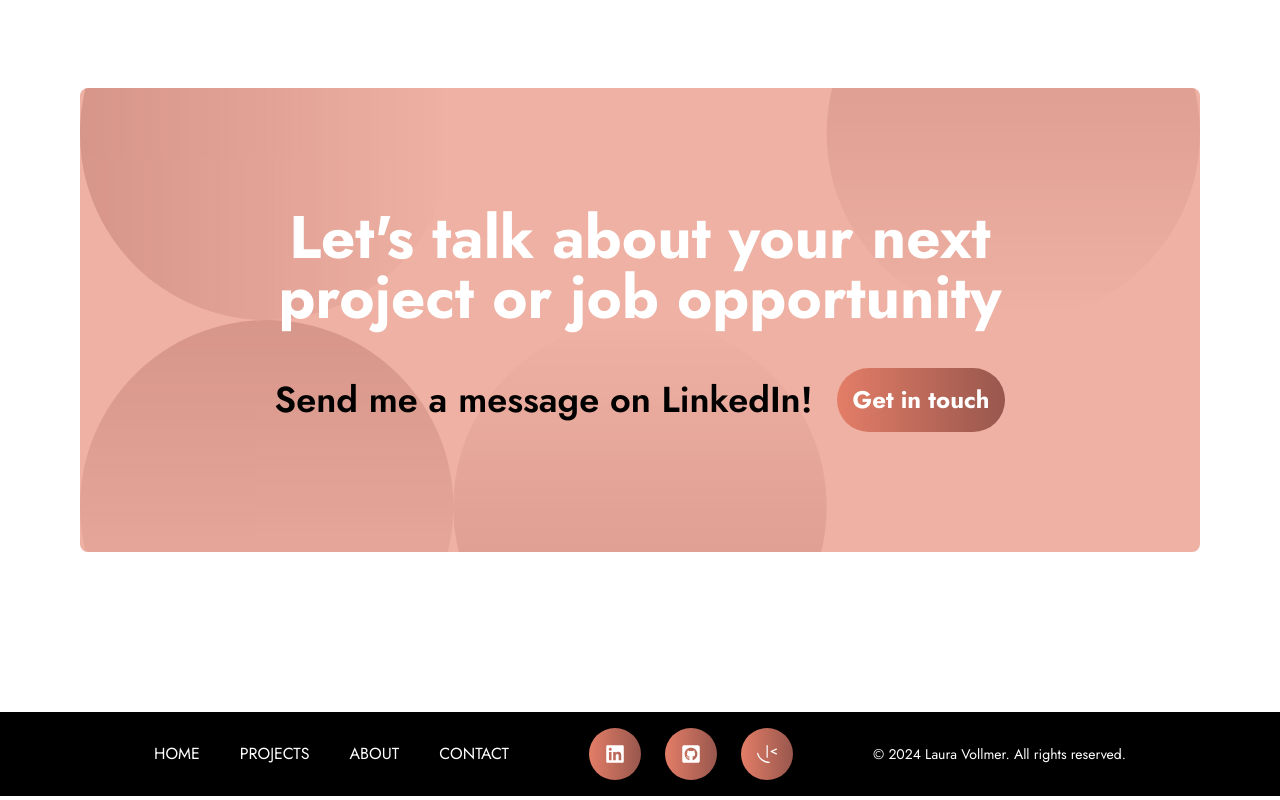
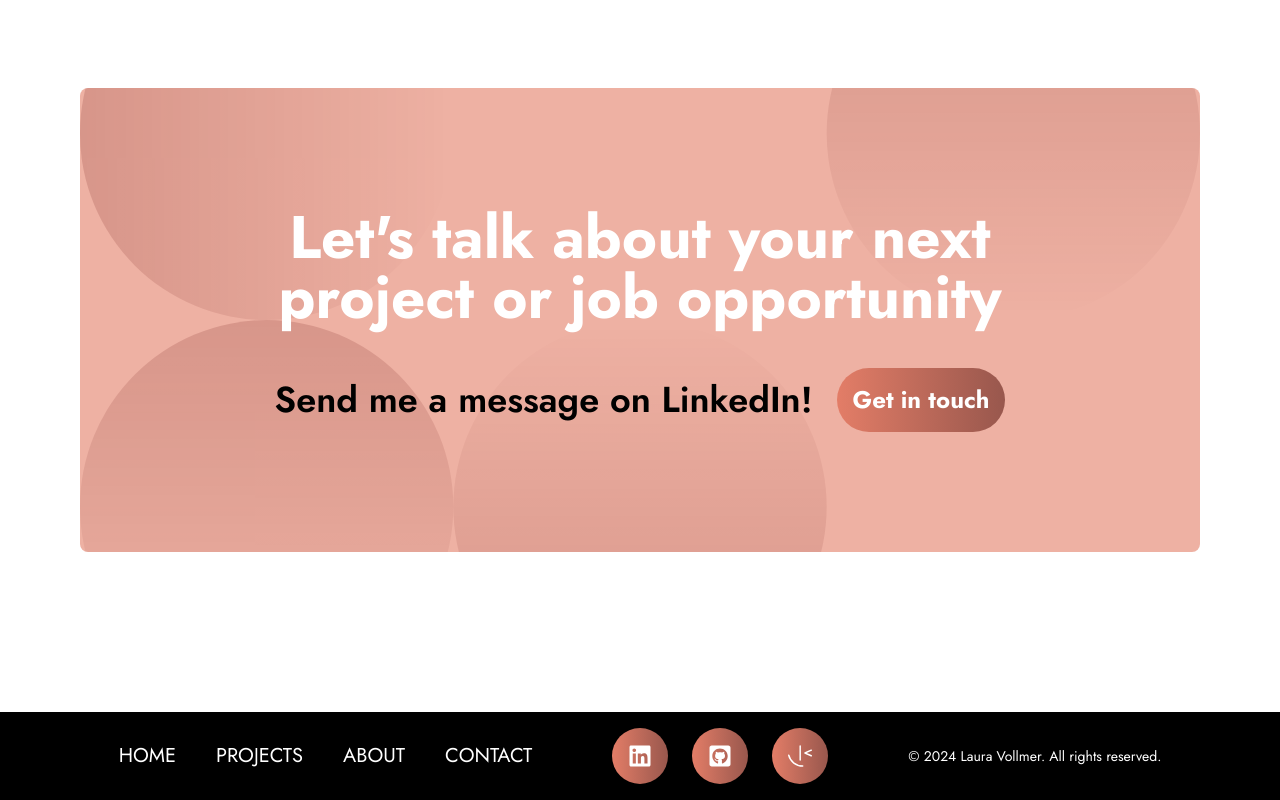
Before and after one commit to lavollmer/portfolio-lauradev, a React (Vite) app: page / in a window 1280 px wide. Shown: the part 7717-8517 px from the top of the page. Built offline with nearby package versions, Linux system fonts and the light colour scheme.

Commit message:
updating the footer

```diff
--- a/src/components/Footer.jsx
+++ b/src/components/Footer.jsx
@@ -7,7 +7,7 @@ import { Link } from "react-scroll";
 const Footer = () => {
   return (
     <div className="flex flex-col md:flex-row md:space-x-20 p-4 items-center text-white font-jost justify-center space-y-8 md:space-y-0 bg-black mt-20">
-      <div className="flex flex-row space-x-10">
+      <div className="flex flex-col items-center justify-center md:flex-row md:space-x-10 space-x-0 space-y-4 md:space-y-0 text-lg md:text-xl">
         <Link aria-label="Return to home" to="navigation" smooth={true} duration={500} href="#home">
           <button aria-label="home">HOME</button>
         </Link>
@@ -29,7 +29,7 @@ const Footer = () => {
           aria-label="Go to Laura Dev Linkedin Profile"
         >
           <button aria-label="linkedin" className="hover:animate-bounce bg-gradient-to-r to-redwood from-burnt-sienna rounded-full text-white cursor-pointer p-4 px-4 hover:from-redwood hover:to-burnt-sienna">
-            <FaLinkedin size={20} />
+            <FaLinkedin size={24} />
           </button>
         </a>
         <a
@@ -39,7 +39,7 @@ const Footer = () => {
           aria-label="Go to Laura Dev Github Profile"
         >
           <button aria-label="github" className="hover:animate-bounce bg-gradient-to-r to-redwood from-burnt-sienna rounded-full text-white cursor-pointer p-4 px-4  hover:from-redwood hover:to-burnt-sienna">
-            <FaGithubSquare size={20} />
+            <FaGithubSquare size={24} />
           </button>
         </a>
         <a
@@ -49,7 +49,7 @@ const Footer = () => {
           aria-label="Go to Laura Dev Frontend Mentor Profile"
         >
           <button aria-label="frontend mentor" className="hover:animate-bounce bg-gradient-to-r to-redwood from-burnt-sienna rounded-full text-white cursor-pointer p-4 px-4 hover:from-redwood hover:to-burnt-sienna">
-            <SiFrontendmentor size={20} />
+            <SiFrontendmentor size={24} />
           </button>
         </a>
       </div>
```
